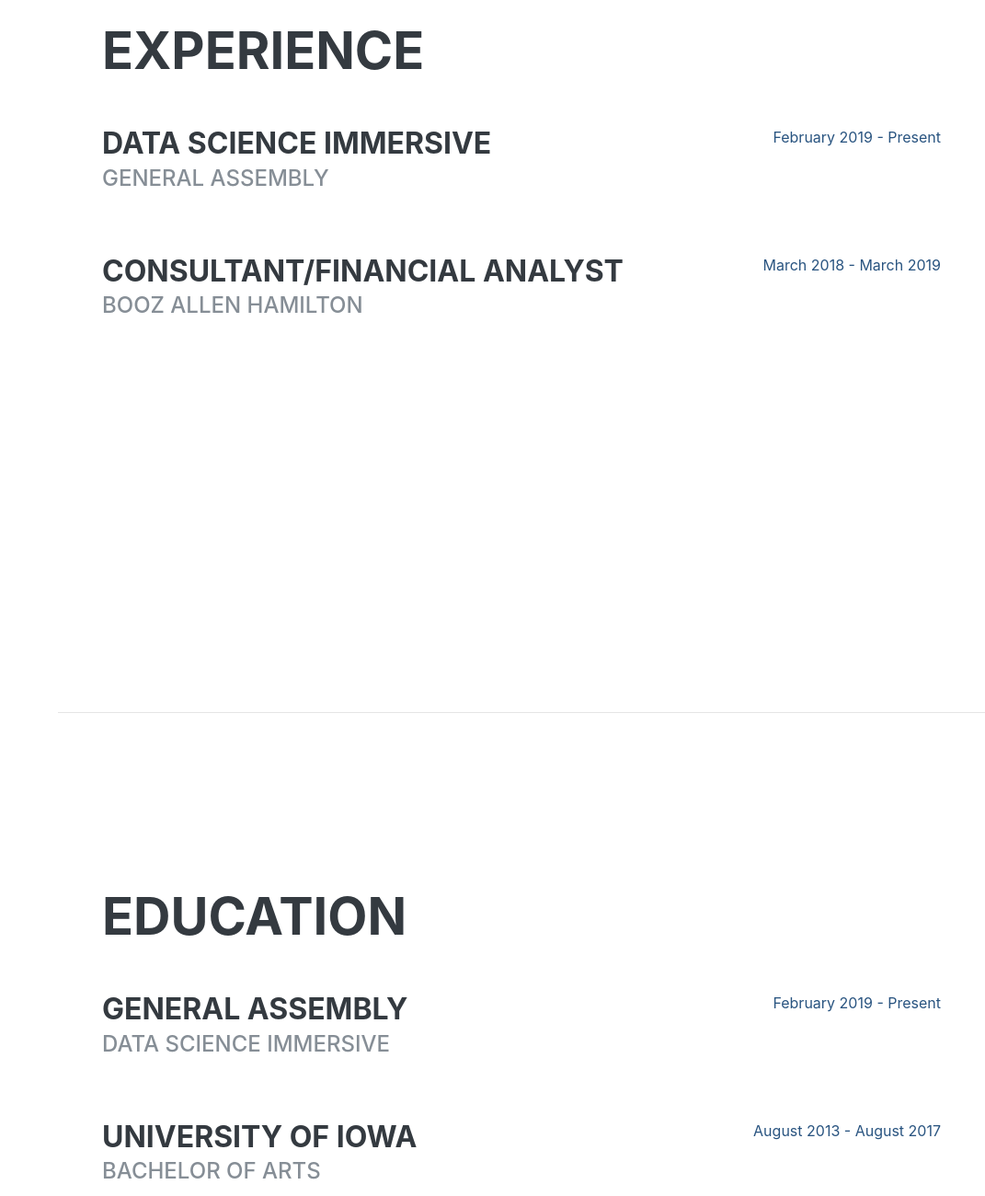
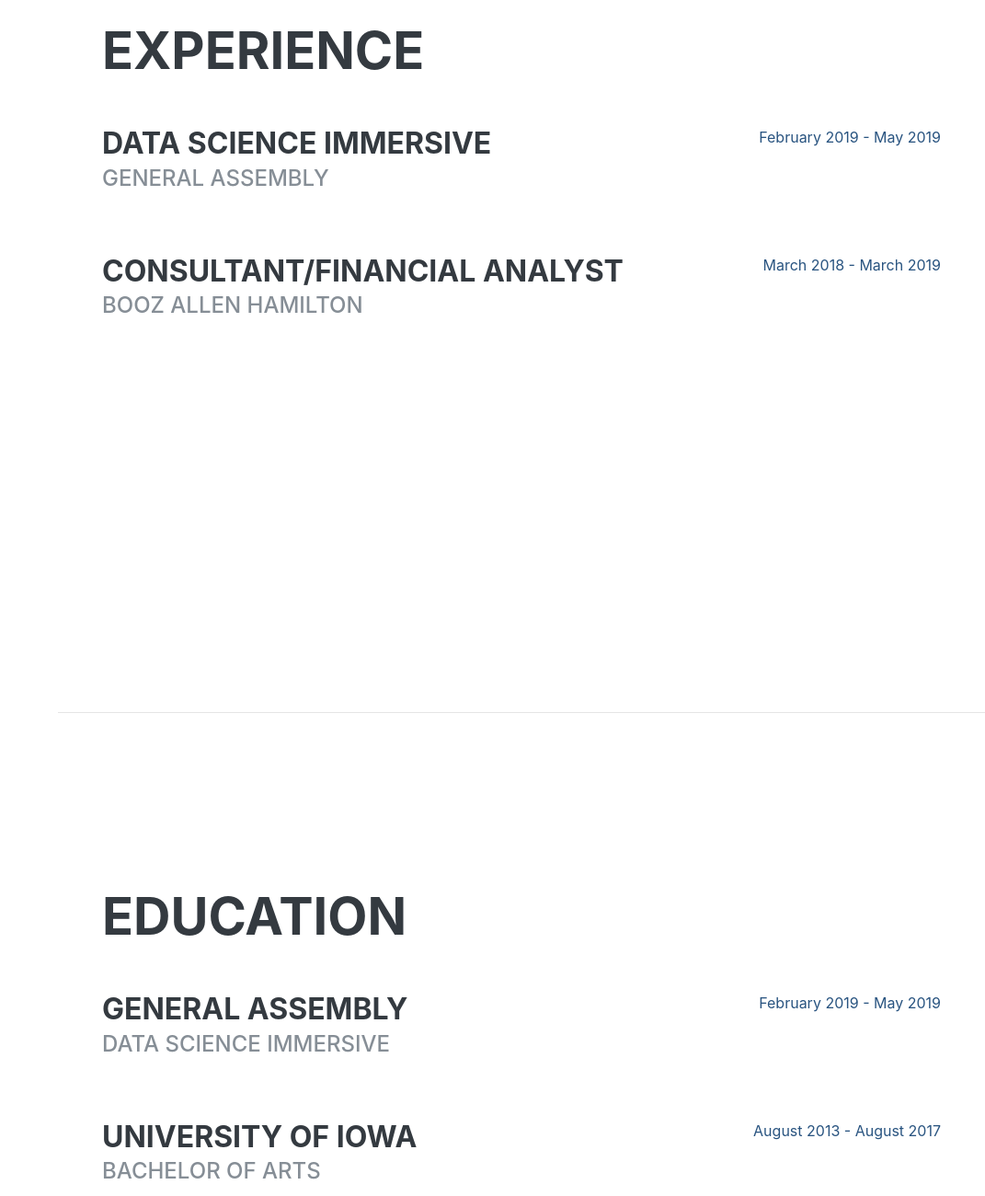
Before and after one commit to Monastersky/Monastersky.github.io, a website: page index.html in a window 1280 px wide. Shown: the part 827-2127 px from the top of the page at 92% size, without its empty margins (209-1280 px from the left). Drawn offline with Linux system fonts and the light colour scheme; a web font is replaced by a local one.

Commit message:
edits part 4

```diff
--- a/index.html
+++ b/index.html
@@ -102,7 +102,7 @@
             <p></p>
           </div>
           <div class="resume-date text-md-right">
-            <span class="text-primary">February 2019 - Present</span>
+            <span class="text-primary">February 2019 - May 2019</span>
           </div>
         </div>
 
@@ -131,7 +131,7 @@
             <div class="subheading mb-3">Data Science Immersive</div>
           </div>
           <div class="resume-date text-md-right">
-            <span class="text-primary">February 2019 - Present</span>
+            <span class="text-primary">February 2019 - May 2019</span>
           </div>
         </div>
 
```
